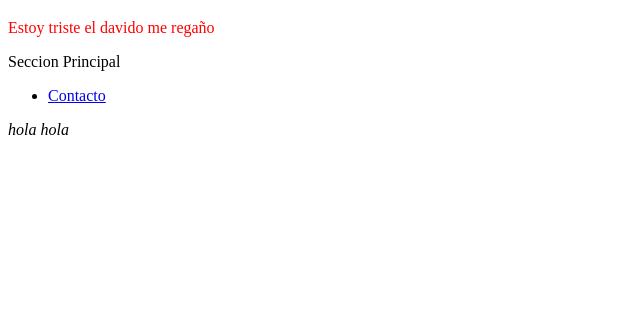
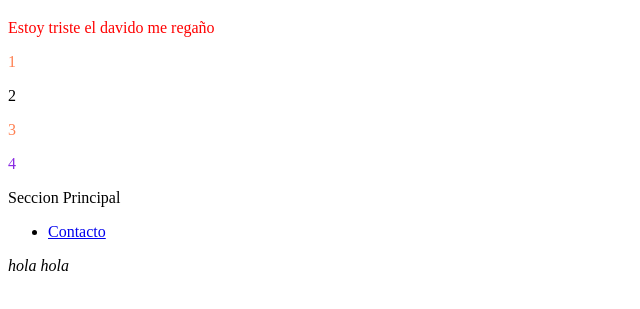
Before and after one commit to donmen644/proyectos, a plain HTML site: page index.html in a window 1280 px wide. Shown: the part 139-448 px from the top of the page, without its empty margins (0-640 px from the left). Drawn offline with Linux system fonts and the light colour scheme.

Commit message:
coloreando numeros

```diff
--- a/index.html
+++ b/index.html
@@ -12,10 +12,20 @@
         q {
             color: blue
                     }
+                    p:last-child{
+                        color:blueviolet
+                    }
+                    p:nth-child(2n){
+                        color:coral
+                    }
+                    p":nth-child(2n+1){
+
+                    }
     </style>
 </head>
 
 <body>
+
     <header>Platzi tutorial</header>
     <nav>
         <ul>
@@ -26,6 +36,11 @@
     <h1>Esta es mi primera vez programandig</h1>
     <div>
         <p>Estoy triste el davido me regaño </p>
+        <p>1</p>
+        <p>2</p>
+        <p>3</p>
+        <p>4</p>
+
     </div>
     </ol>
     </header>
```
